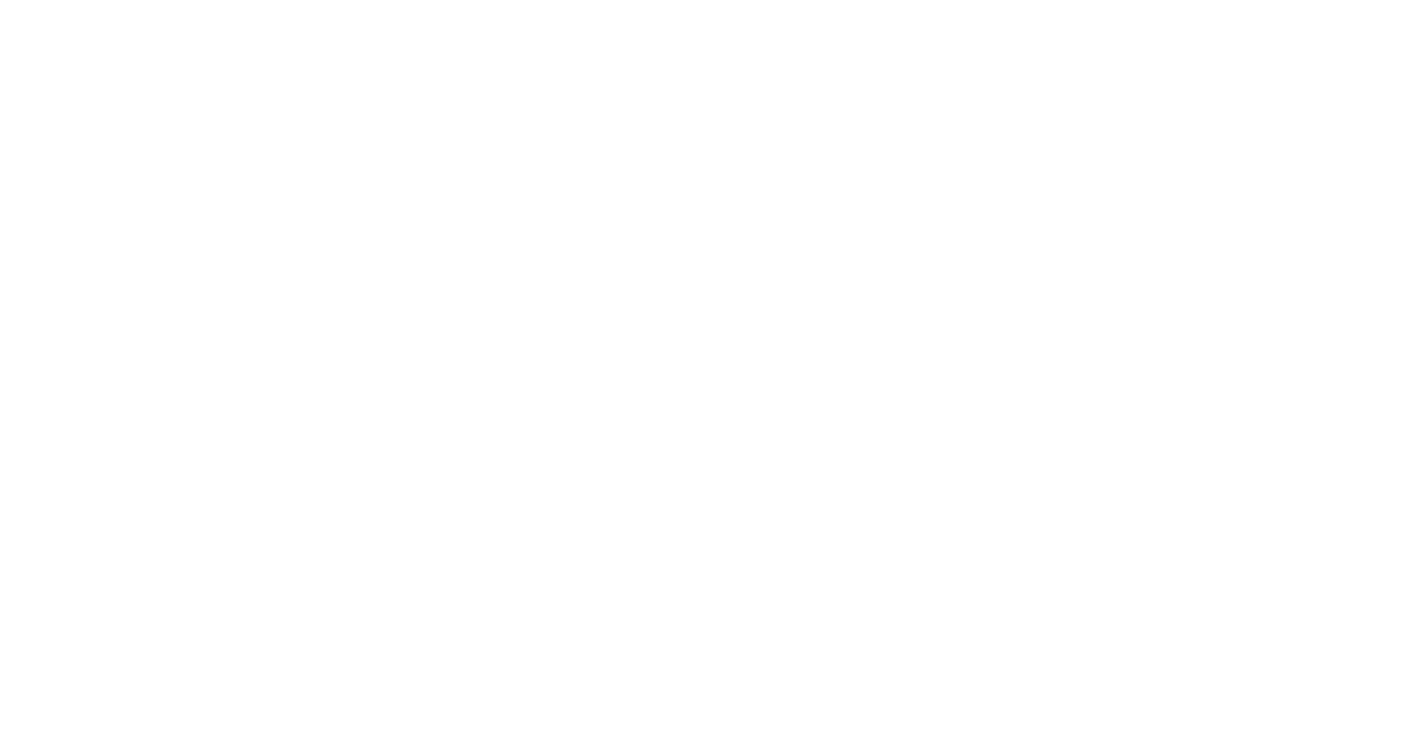
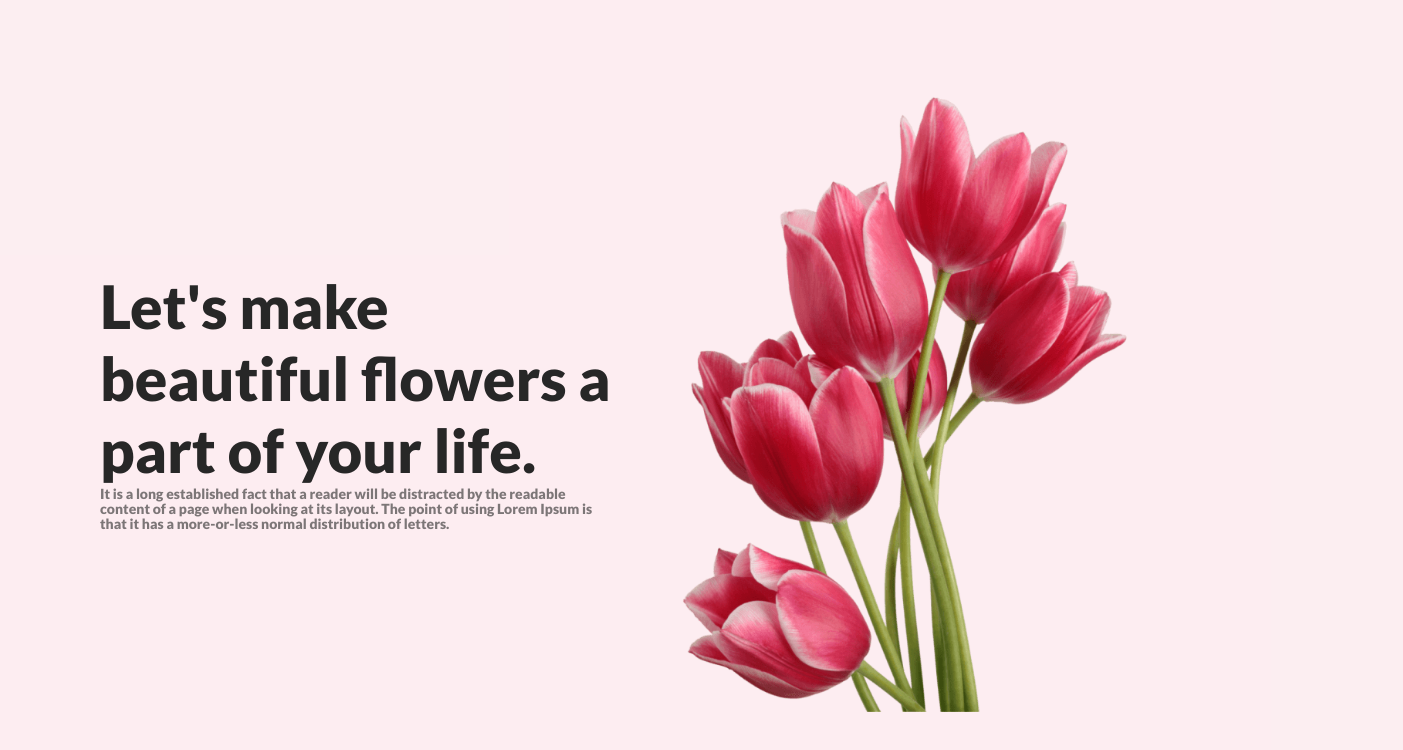
Before and after one commit to tanvir3100/First-web-assignment-pg, a plain HTML site: page index.html in a window 1280 px wide. Shown: the whole page, 1403 px wide, since content can reach past the window. Drawn offline with Linux system fonts and the light colour scheme; a web font is replaced by a local one.

Commit message:
header almost done

```diff
--- a/index.html
+++ b/index.html
@@ -11,7 +11,15 @@
 </head>
 <body>
     <header>
-
+        <div class="section-text">
+            <h1 class="section-text-title">
+                Let's make <br> beautiful flowers a <br> part of your life.
+            </h1>
+            <p class="section-text-description">It is a long established fact that a reader will be distracted by the readable <br> content of  a page when looking at its layout.  The point of using Lorem Ipsum is <br> that it  has a more-or-less normal distribution of letters.</p>
+        </div>
+        <div class="section-photo">
+            <img class="section-img" src="./Flower Asset/pngwing 10.png" alt="flower-image">
+        </div>
     </header>
     <main>
 
--- a/style.css
+++ b/style.css
@@ -6,3 +6,32 @@
 body{
     font-family: 'Lato', sans-serif;
 }
+/* header style is used here */
+header{
+    display: flex;
+    width: 1403px;
+    height: 100vh;
+    background-color:rgba(229, 84, 115, 0.10);
+    align-items: center;
+    gap: 50px;
+}
+.section-text-title{
+    color: #272727;
+    font-size: 60px;
+    font-weight: 800;
+    flex-direction: column;
+    padding-left: 100px;
+}
+.section-text-description{
+    color: rgba(39, 39, 39, 0.60);
+    font-size: 14px;
+    font-weight: 400;
+    line-height: 15px;
+    padding-left: 100px;
+}
+.section-photo{
+    margin-top: 10px;
+}
+.section-img{
+    width: 490px;
+}
```
